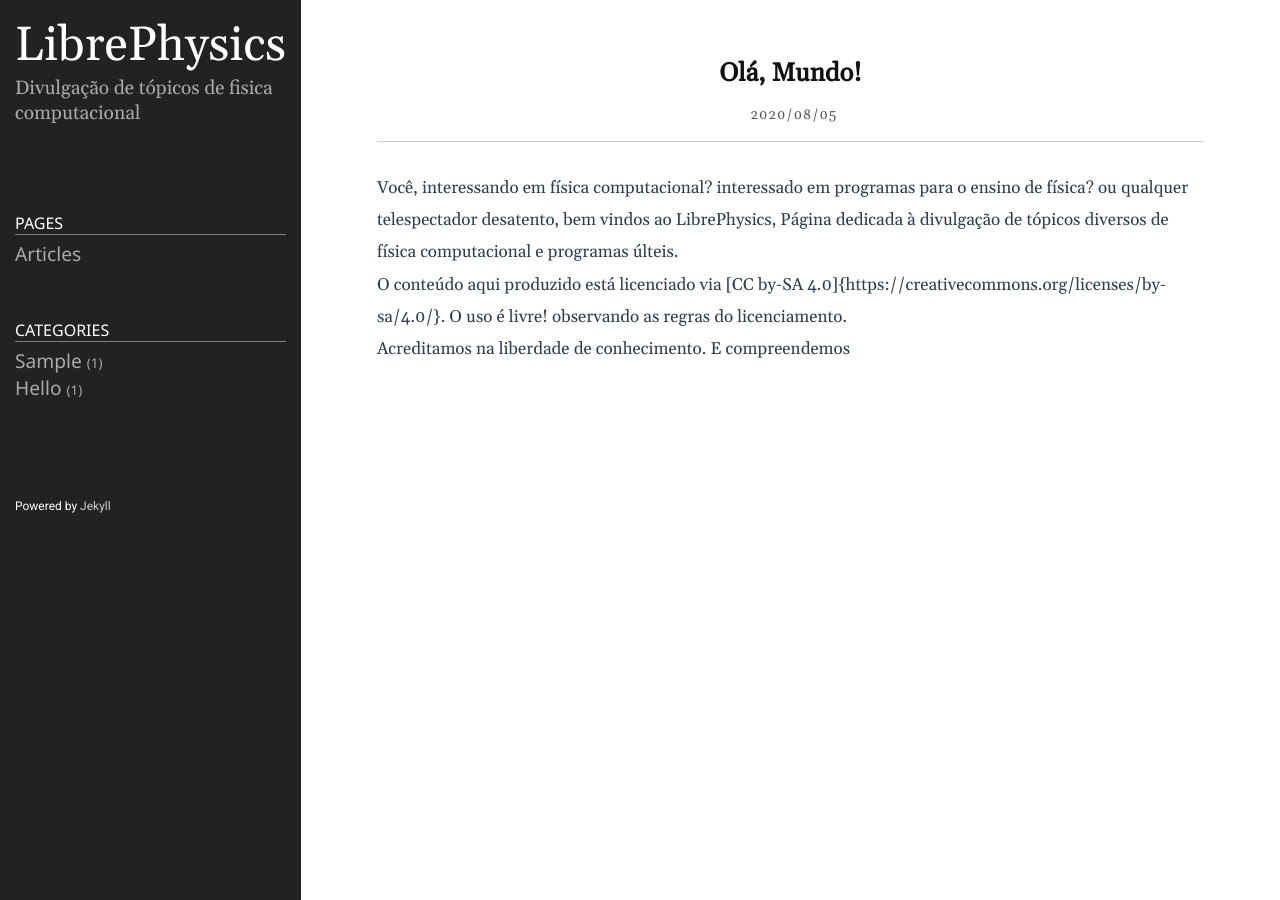
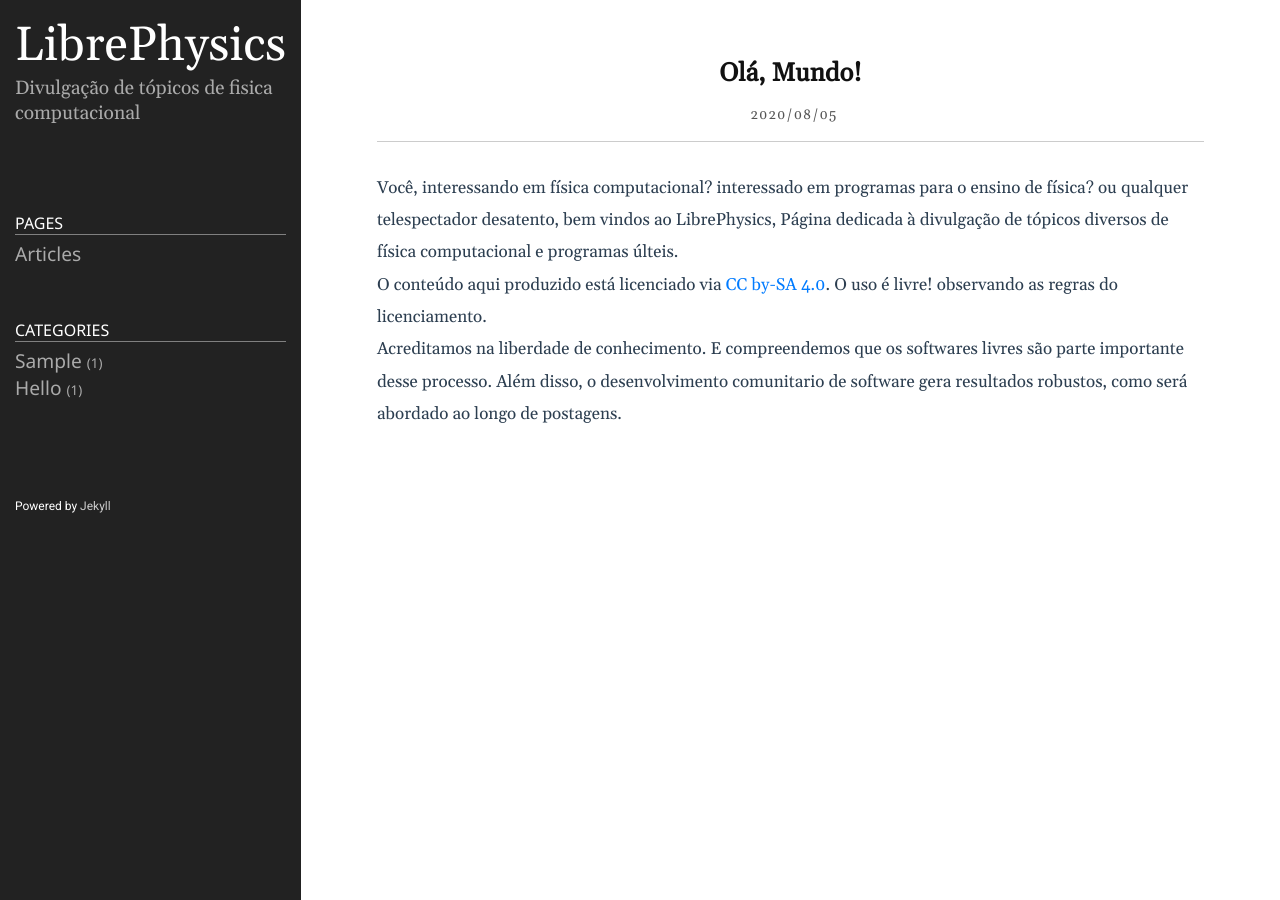
Before and after one commit to natanmr/LibrePhysics, a Jekyll site: the page built from _posts/2020-05-08-welcome.markdown, in a window 1280 px wide. Built offline with Jekyll 4.4.1, drawn with Linux system fonts in a browser that asks for light colours.

Commit message:
Update 2020-05-08-welcome.markdown

```diff
--- a/_posts/2020-05-08-welcome.markdown
+++ b/_posts/2020-05-08-welcome.markdown
@@ -6,6 +6,6 @@ categories: hello
 ---
 Você, interessando em física computacional? interessado em programas para o ensino de física? ou qualquer telespectador desatento, bem vindos ao LibrePhysics, Página dedicada à divulgação de tópicos diversos de física computacional e programas últeis.
 
-O conteúdo aqui produzido está licenciado via [CC by-SA 4.0]{https://creativecommons.org/licenses/by-sa/4.0/}. O uso é livre! observando as regras do licenciamento.
+O conteúdo aqui produzido está licenciado via [CC by-SA 4.0](https://creativecommons.org/licenses/by-sa/4.0/). O uso é livre! observando as regras do licenciamento.
 
-Acreditamos na liberdade de conhecimento. E compreendemos
+Acreditamos na liberdade de conhecimento. E compreendemos que os softwares livres são parte importante desse processo. Além disso, o desenvolvimento comunitario de software gera resultados robustos, como será abordado ao longo de postagens.
```
